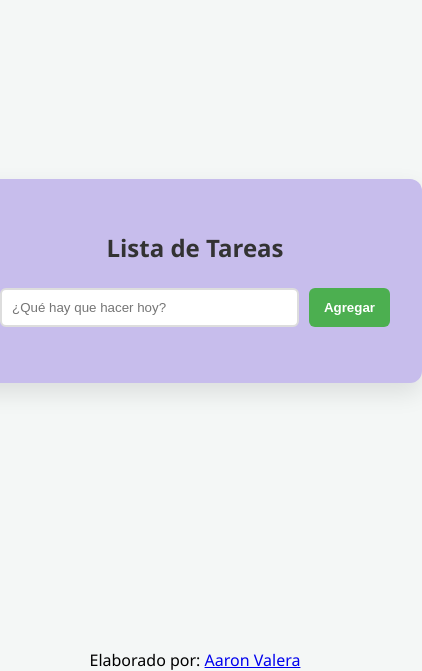
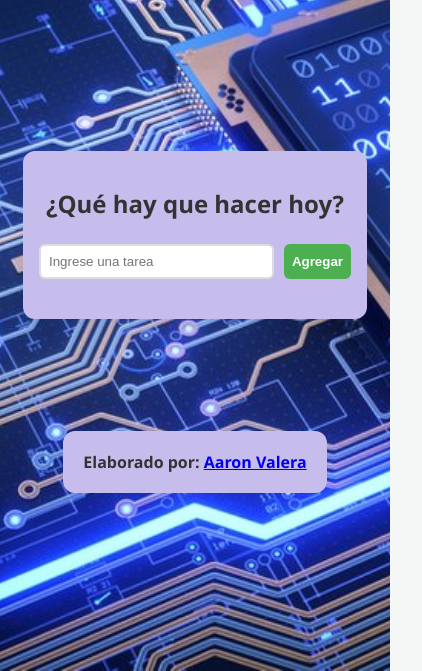
Before and after one commit to aaronvalera/to-do-list, a plain HTML site: page index.html in a window 390 px wide. Shown: the part 173-844 px from the top of the page, 422 px wide, since content can reach past the window. Drawn offline with Linux system fonts and the light colour scheme.

Commit message:
Responsive design and styles

```diff
--- a/index.html
+++ b/index.html
@@ -9,10 +9,10 @@
 <body>
     <h1>Mi Lista de Tareas</h1>
     <div class="todo-container">
-        <h2>Lista de Tareas</h2>
+        <h2>¿Qué hay que hacer hoy?</h2>
 
         <div class="input-group">
-            <input type="text" id="taskInput" placeholder="¿Qué hay que hacer hoy?">
+            <input type="text" id="taskInput" placeholder="Ingrese una tarea">
             <button onclick="addTask()">Agregar</button>
         </div>
 
@@ -42,6 +42,6 @@
         }
     </script>
 
-    <footer><span>Elaborado por: <a href="https://github.com/aaronvalera">Aaron Valera</a></span></footer>
+    <footer><strong><span>Elaborado por: <a href="https://github.com/aaronvalera">Aaron Valera</a></span><strong></strong></footer>
 </body>
 </html>
--- a/style.css
+++ b/style.css
@@ -2,9 +2,12 @@
 body {
     font-family: 'Segoe UI', Tahoma, Geneva, Verdana, sans-serif;
     background-color: #f4f7f6;
+    background-image: url(./chipazul.jpg);
+    background-position: center;
+    background-size: cover;
     display: flex;
     flex-direction: column;
-    justify-content: space-between;
+    justify-content: space-around;
     align-items: center;
     height: 100vh;
     margin: 0;
@@ -95,3 +98,23 @@ li.completed span {
 .delete-btn:hover {
     background-color: #e53935;
 }
+
+h1,
+span {
+    color: #333;
+    background-color: #888;
+    background: rgb(199, 189, 236);
+    border-radius: 12px;
+    padding: 20px;
+}
+
+@media (max-width: 480px) {
+    .todo-container {
+        padding: 1rem;
+        width: 80%;
+    }
+
+    input, button {
+        padding: 8px;
+    }
+}
```
Also changed, not shown: chipazul.jpg (added).
